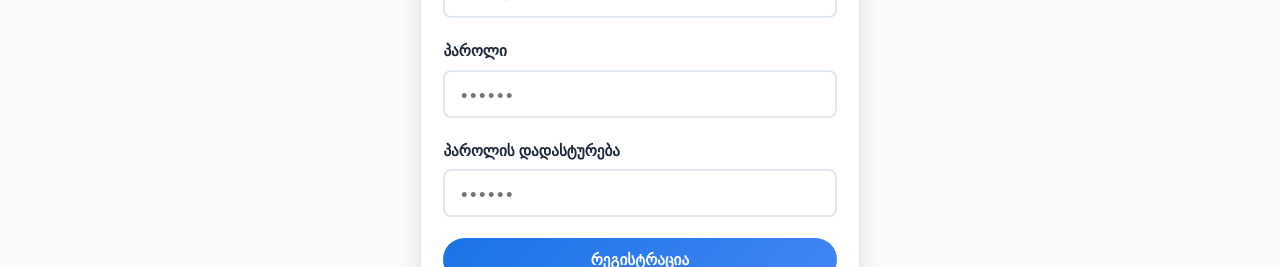
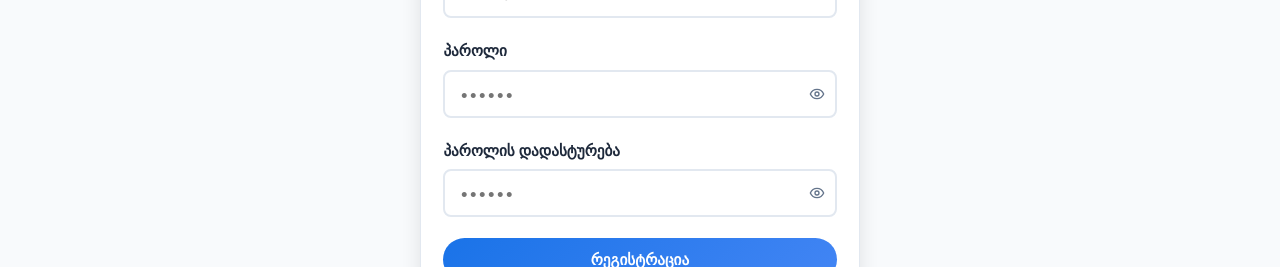
Before and after one commit to sh3ngelia/STUDYHUB-REACT, a React (Vite) app in the folder frontend/: page /login in a window 1280 px wide. Both pictures are taken after a click on the button "რეგისტრაცია". Shown: the part 521-788 px from the top of the page. Built offline with nearby package versions, Linux system fonts and the light colour scheme; no server answers.

Commit message:
fix: add password visibility toggle to login and registration inputs

```diff
--- a/frontend/src/pages/Login/Login.css
+++ b/frontend/src/pages/Login/Login.css
@@ -9,3 +9,7 @@
 
 .auth-switch { margin-top: 1.2rem; text-align: center; color: var(--text-secondary); font-size: 0.9rem; }
 .link-btn { background: none; border: none; color: var(--primary); cursor: pointer; font-weight: 600; text-decoration: underline; font-size: inherit; font-family: inherit; padding: 0; }
+.input-eye { position: relative; }
+.input-eye input { width: 100%; padding-right: 2.5rem; box-sizing: border-box; }
+.eye-btn { position: absolute; right: 0.7rem; top: 50%; transform: translateY(-50%); background: none; border: none; cursor: pointer; color: var(--text-secondary); padding: 0; display: flex; align-items: center; }
+.eye-btn:hover { color: var(--text); }
--- a/frontend/src/pages/Login/Login.jsx
+++ b/frontend/src/pages/Login/Login.jsx
@@ -2,6 +2,7 @@ import { useState } from 'react';
 import { useForm } from 'react-hook-form';
 import { useNavigate, useLocation } from 'react-router-dom';
 import { motion, AnimatePresence } from 'framer-motion';
+import { Eye, EyeOff } from 'lucide-react';
 import { useAuth } from '../../hooks/useAuth';
 import Card from '../../components/Card/Card';
 import Button from '../../components/Button/Button';
@@ -14,10 +15,12 @@ export default function Login() {
   const { register, handleSubmit, reset, watch, formState: { errors } } = useForm();
   const { login, register: registerUser, authError, setAuthError } = useAuth();
   const [submitting, setSubmitting] = useState(false);
+  const [showPassword, setShowPassword] = useState(false);
+  const [showConfirm, setShowConfirm] = useState(false);
   const navigate = useNavigate();
   const location = useLocation();
 
-  const switchMode = (m) => { setMode(m); reset(); setAuthError(null); };
+  const switchMode = (m) => { setMode(m); reset(); setAuthError(null); setShowPassword(false); setShowConfirm(false); };
 
   const onSubmit = async (vals) => {
     setSubmitting(true);
@@ -68,10 +71,12 @@ export default function Login() {
 
               <div className="form-field">
                 <label htmlFor="password">პაროლი</label>
-                <input id="password" type="password" placeholder="••••••"
+                <div className="input-eye">
+                  <input id="password" type={showPassword ? 'text' : 'password'} placeholder="••••••"
                     {...register('password', {
                       required: 'სავალდებულო',
                       validate: (v) => {
+                        if (mode === 'login') return true;
                         if (v.length < 8) return 'მინ. 8 სიმბოლო';
                         if (!/[A-Z]/.test(v)) return 'მინიმუმ ერთი დიდი ასო';
                         if (!/[a-z]/.test(v)) return 'მინიმუმ ერთი პატარა ასო';
@@ -79,17 +84,26 @@ export default function Login() {
                         return true;
                       },
                     })} />
+                  <button type="button" className="eye-btn" onClick={() => setShowPassword((v) => !v)}>
+                    {showPassword ? <EyeOff size={16} /> : <Eye size={16} />}
+                  </button>
+                </div>
                 {errors.password && <span className="field-error">{errors.password.message}</span>}
               </div>
 
               {mode === 'register' && (
                 <div className="form-field">
                   <label htmlFor="confirm">პაროლის დადასტურება</label>
-                  <input id="confirm" type="password" placeholder="••••••"
+                  <div className="input-eye">
+                    <input id="confirm" type={showConfirm ? 'text' : 'password'} placeholder="••••••"
                       {...register('confirm', {
                         required: 'სავალდებულო',
                         validate: (v) => v === pwVal || 'პაროლები არ ემთხვევა',
                       })} />
+                    <button type="button" className="eye-btn" onClick={() => setShowConfirm((v) => !v)}>
+                      {showConfirm ? <EyeOff size={16} /> : <Eye size={16} />}
+                    </button>
+                  </div>
                   {errors.confirm && <span className="field-error">{errors.confirm.message}</span>}
                 </div>
               )}
```
Lines whose indentation alone changed are shown as unchanged.
